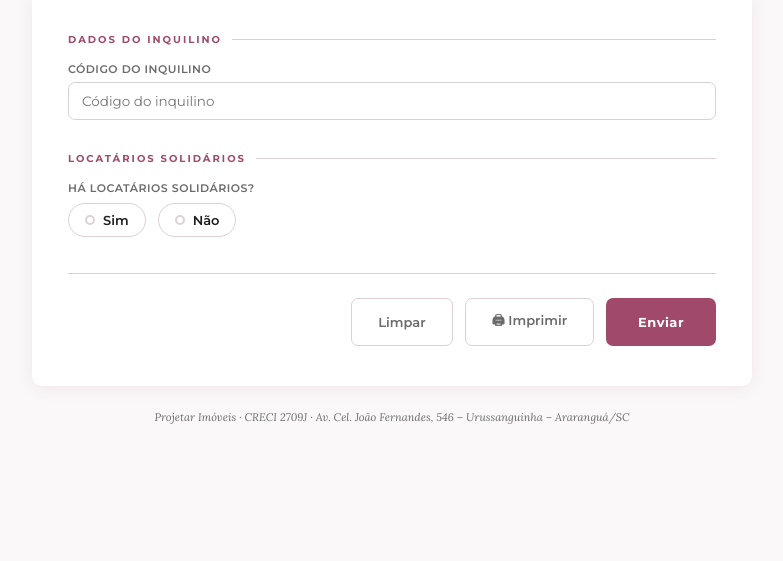
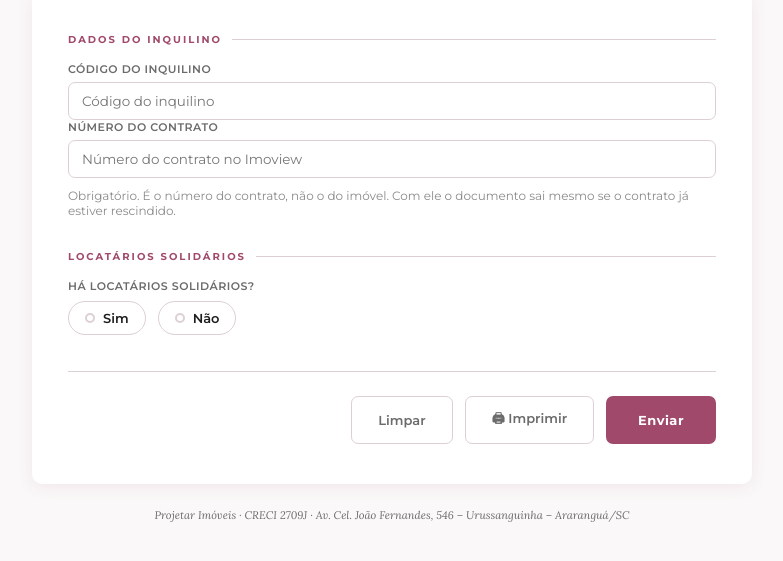
Before and after one commit to marcomartinssm/notificacaoextra, a plain HTML site: page index.html in a window 1280 px wide. Shown: the part 143-704 px from the top of the page, without its empty margins (248-1031 px from the left). Drawn offline with Linux system fonts and the light colour scheme.

Commit message:
Adiciona campo Numero do Contrato
Permite gerar o documento de contratos ja rescindidos: o n8n passa a
consultar a Imoview por codigoContrato + mostrarRescindidos.

Co-Authored-By: Claude Opus 5 <noreply@anthropic.com>

```diff
--- a/index.html
+++ b/index.html
@@ -75,6 +75,11 @@
         <div class="field">
           <label>Código do Inquilino</label>
           <input type="text" name="codigo_inquilino" placeholder="Código do inquilino" />
+        </div>
+        <div class="field">
+          <label>Número do Contrato</label>
+          <input type="text" name="codigo_contrato" inputmode="numeric" placeholder="Número do contrato no Imoview" />
+          <span style="display:block;font-size:12px;color:#8a8a8a;margin-top:4px">Obrigatório. É o número do contrato, não o do imóvel. Com ele o documento sai mesmo se o contrato já estiver rescindido.</span>
         </div>
       </div>
 
@@ -169,6 +174,11 @@
         data[k] = v;
       }
     });
+    if (!data.codigo_contrato || !String(data.codigo_contrato).trim()) {
+      alert('Informe o Número do Contrato. Ele aparece na tela do contrato no Imoview e é o que permite gerar o documento mesmo com o contrato já rescindido.');
+      return;
+    }
+
     try {
       await fetch('https://dinastia-n8n-webhook.saxddq.easypanel.host/webhook/a9264d7a-97f4-4b5d-9532-1acb1aa3a3d0', {
         method: 'POST',
```
